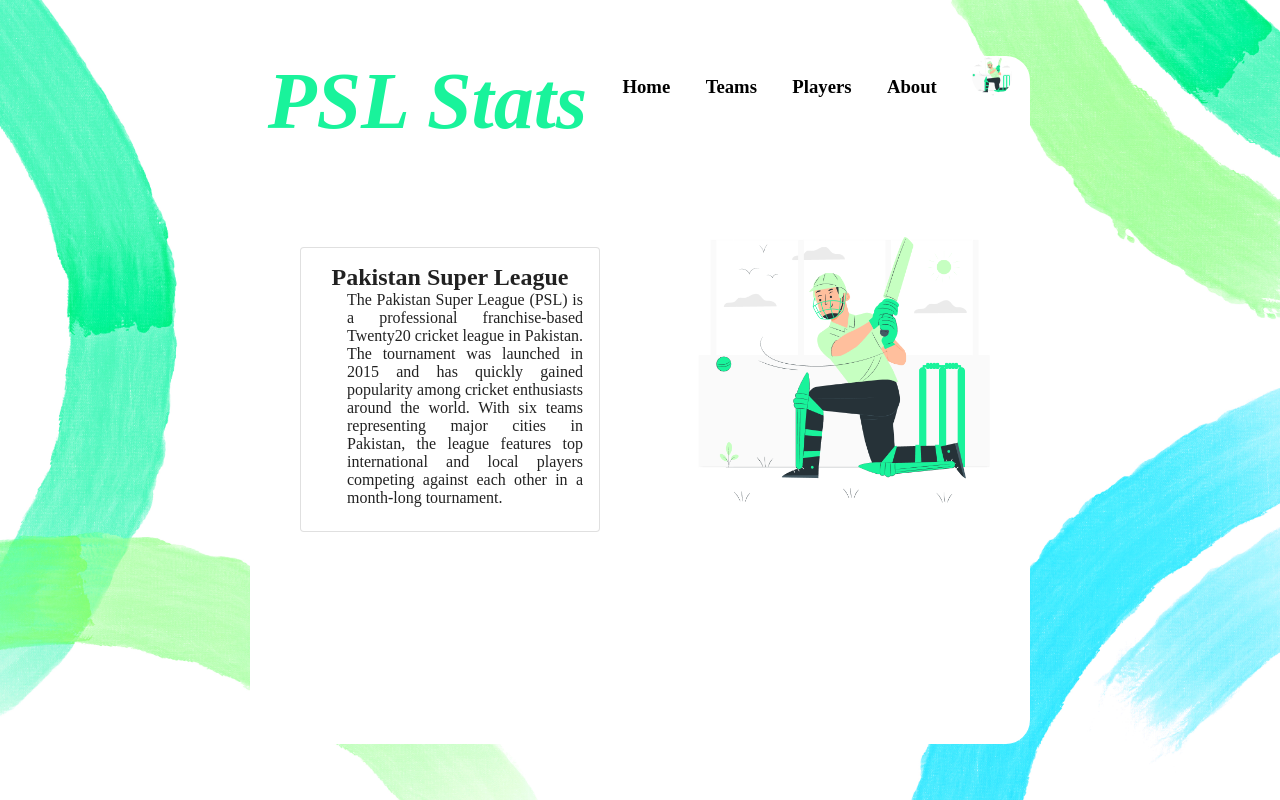
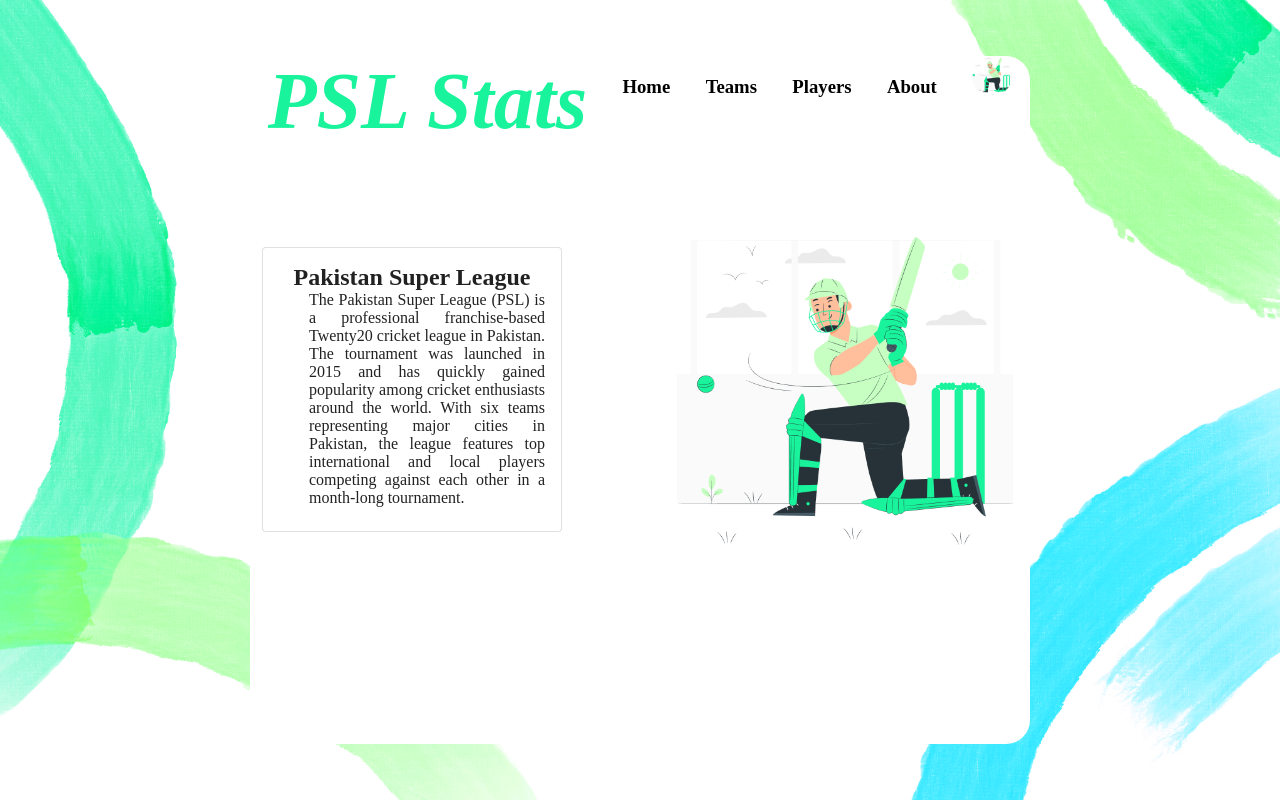
Before and after one commit to zubair15121716/psl-stat, a React (Vite) app: page /home in a window 1280 px wide. Built offline with nearby package versions, Linux system fonts and the light colour scheme; a web font is replaced by a local one.

Commit message:
Design Changes for Home

```diff
--- a/src/index.css
+++ b/src/index.css
@@ -141,7 +141,7 @@
 }
 
 #h2{
-  width: 50%;
+  width: 60%;
   object-fit: contain;
   height: 60%;
   margin-top: 90px;
@@ -150,7 +150,7 @@
 .para{
   width: 300px;
   margin-top: 100px;
-  margin-left: 50px;
+  margin-left: 12px;
 }
 
 .wrapper a{
```
